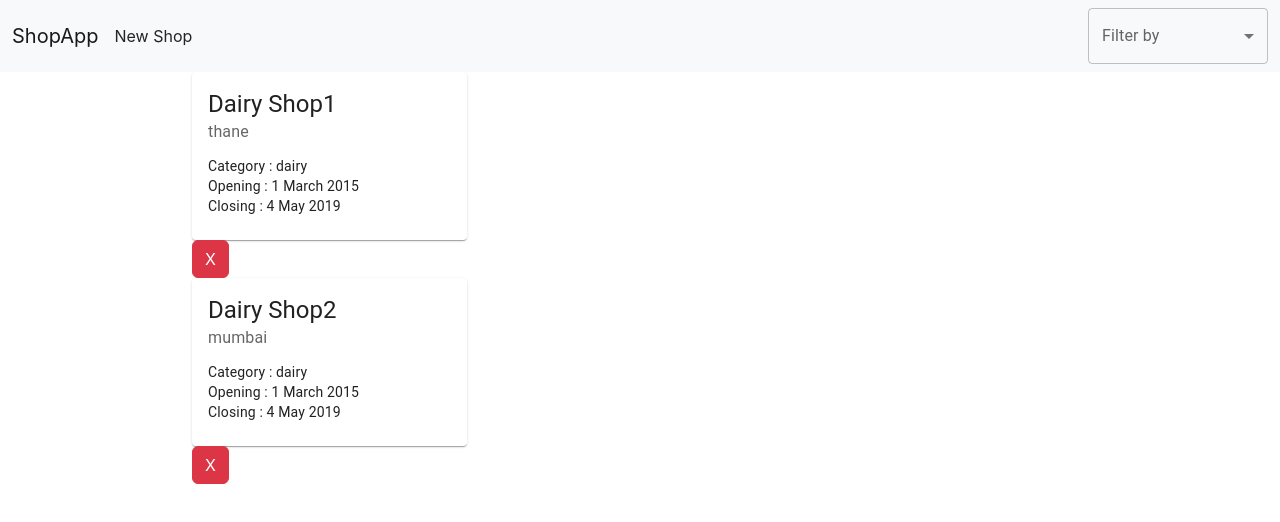
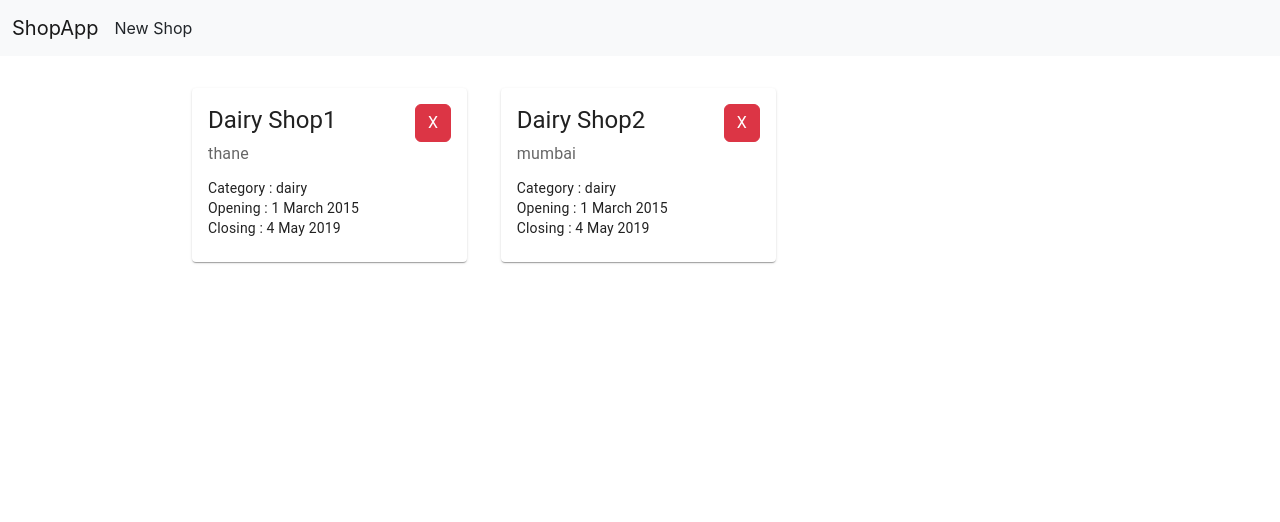
Before and after one commit to bhavyak13/Shops-App, a React (Create React App) app: page / in a window 1280 px wide. Shown: the top 522 px of the page. Built offline with nearby package versions, Linux system fonts and the light colour scheme.

Commit message:
added reducers nd context

```diff
--- a/src/App.js
+++ b/src/App.js
@@ -3,8 +3,8 @@ import ShopApp from './ShopApp';
 
 function App() {
   return (
-    <div className="App">
-      <ShopApp/>
+    <div>
+      <ShopApp />
     </div>
   );
 }
--- a/src/Card.js
+++ b/src/Card.js
@@ -10,17 +10,21 @@ export default function CardComp(props) {
     return (
         <Card sx={{ minWidth: 275 }}>
             <CardContent>
-                <Typography variant="h5" component="div">
+                <Typography variant="h5" component="div" style={{
+                    display:'flex',
+                    justifyContent:'space-between'
+                }}>
                     {name}
+                    <button onClick={props.deleteHandler} className={'btn btn-danger'}>X</button>
                 </Typography>
                 <Typography sx={{ mb: 1.5 }} color="text.secondary">
                     {area}
                 </Typography>
                 <Typography variant="body2">
                     Category : {category}
-                    <br/>
+                    <br />
                     Opening : {startDate[0]} {months[startDate[1] - 1]} {startDate[2]}
-                    <br/>
+                    <br />
                     Closing : {finishDate[0]} {months[finishDate[1] - 1]} {finishDate[2]}
                 </Typography>
             </CardContent>
--- /dev/null
+++ b/src/Hooks/useLocalStorageReducer.js
@@ -0,0 +1,20 @@
+import { useReducer, useEffect } from "react"
+
+const useLocalStorageReducer = (reducer, defaultValue, key) => {
+    const [state, dispatch] = useReducer(reducer, defaultValue, () => {
+        let value;
+        try {
+            value = JSON.parse(window.localStorage.getItem(key) || String(defaultValue));
+        }
+        catch (e) {
+            value = defaultValue;
+        }
+        return value;
+        // return defaultValue;
+    })
+    useEffect(() => {
+        window.localStorage.setItem(key, JSON.stringify(state))
+    }, [state, key])
+    return [state, dispatch];
+}
+export default useLocalStorageReducer;
--- a/src/Navbar.js
+++ b/src/Navbar.js
@@ -1,26 +1,26 @@
-import React, { useState } from 'react'
-import InputLabel from '@mui/material/InputLabel';
-import MenuItem from '@mui/material/MenuItem';
-import FormControl from '@mui/material/FormControl';
-import Select from '@mui/material/Select';
+import React from 'react'
+// import InputLabel from '@mui/material/InputLabel';
+// import MenuItem from '@mui/material/MenuItem';
+// import FormControl from '@mui/material/FormControl';
+// import Select from '@mui/material/Select';
 import NewShopForm from './NewShopForm';
 
 const Navbar = (props) => {
-    const { filter, setFilter } = props;
-    const handleChange = (e) => {
-        setFilter(e.target.value);
-    }
+    // const { filter, setFilter } = props;
+    // const handleChange = (e) => {
+    //     setFilter(e.target.value);
+    // }
     return (
         <div>
             <nav className="navbar navbar-expand-lg bg-light">
                 <div className="container-fluid">
-                    <a className="navbar-brand" href="#">ShopApp</a>
+                    <span className="navbar-brand">ShopApp</span>
                     <button className="navbar-toggler" type="button" data-bs-toggle="collapse" data-bs-target="#navbarNavDropdown" aria-controls="navbarNavDropdown" aria-expanded="false" aria-label="Toggle navigation">
                         <span className="navbar-toggler-icon"></span>
                     </button>
                     <div className="collapse navbar-collapse" id="navbarNavDropdown">
                         <NewShopForm open={props.open} setOpen={props.setOpen} addShop={props.addShop} />
-                        <FormControl style={{ marginLeft: 'auto', width: '180px' }}>
+                        {/* <FormControl style={{ marginLeft: 'auto', width: '180px' }}>
                             <InputLabel id="demo-simple-select-label">Filter by</InputLabel>
                             <Select
                                 labelId="demo-simple-select-label"
@@ -33,7 +33,7 @@ const Navbar = (props) => {
                                     <MenuItem key={e} value={e}>{e}</MenuItem>
                                 ))}
                             </Select>
-                        </FormControl>
+                        </FormControl> */}
                     </div>
                 </div>
             </nav>
--- /dev/null
+++ b/src/Reducers/ShopReducer.js
@@ -0,0 +1,12 @@
+import { v4 as uuid } from 'uuid';
+const ShopsReducer = (shops, action) => {
+    switch (action.type) {
+        case 'add':
+            return ([...shops, { ...action.shop, id: uuid() }])
+        case 'delete':
+            return(shops.filter(shop => shop.id !== action.id));
+        default:
+            break;
+    }
+}
+export default ShopsReducer;
--- a/src/Shop.js
+++ b/src/Shop.js
@@ -1,18 +1,26 @@
-import React from 'react'
+import React, { useContext } from 'react'
 import CardComp from './Card';
+import { dispatchContext, ShopsContext } from './ShopsContext';
 
 const Shop = (props) => {
-    const { name, area, category, startDate, finishDate } = props.shop;
-    const DeleteHandler = () => {
-        props.deleteShop(props.shop.id);
+    const shops = useContext(ShopsContext);
+    const dispatch = useContext(dispatchContext);
+    const id = props.id;
+    const shop = shops.filter(s => s.id === id);
+    const { name, area, category, startDate, finishDate } = shop[0];
+    const deleteHandler = () => {
+        dispatch({ type: 'delete', id })
     }
     return (
-        <div>
-            <CardComp name={name} area={area} category={category}
+        <div style={{ display: 'inline-block', width: '100%', marginTop: '2rem' }}>
+            <CardComp
+                name={name}
+                area={area}
+                category={category}
                 startDate={startDate}
                 finishDate={finishDate}
+                deleteHandler={deleteHandler}
             />
-            <button onClick={DeleteHandler} className={'btn btn-danger'}>X</button>
         </div>
     )
 }
--- a/src/ShopApp.js
+++ b/src/ShopApp.js
@@ -1,55 +1,25 @@
-import React, { useEffect, useState } from 'react'
+import React, { useState } from 'react'
 import ShopList from './ShopList';
-import { v4 as uuid } from 'uuid';
 import Navbar from './Navbar';
 import useStyles from './Styles/ShopAppStyles'
+import { ShopsProvider } from './ShopsContext';
 
 const ShopApp = () => {
-    const [shops, setShops] = useState([
-        {
-            id: '1',
-            area: 'thane',
-            category: 'dairy',
-            name: 'Dairy Shop1',
-            startDate: ['1', '3', '2015'],
-            finishDate: ['4', '5', '2019'],
-        },
-        {
-            id: '2',
-            area: 'mumbai',
-            category: 'dairy',
-            name: 'Dairy Shop2',
-            startDate: ['1', '3', '2015'],
-            finishDate: ['4', '5', '2019'],
-        },
-    ]);
+
     const [open, setOpen] = useState(false);
-    const addShop = (shop) => {
-        const newShop = { ...shop, id: uuid() };
-        setShops([...shops, newShop]);
-    }
-    const deleteShop = (id) => {
-        const newShop = shops.filter(shop => shop.id !== id);
-        setShops(newShop);
-    }
-    const filters = ['None', 'Area', 'Category', 'Open', 'Closed'];
-    const [filter, setFilter] = useState('');
-    let filteredShops = shops;
-    useEffect(() => {
-        // filteredShops=shops.filter(shop=>shop.)
-    }, [filter, shops]);
     const classes = useStyles();
     return (
-        <>
-            <Navbar open={open} setOpen={setOpen} addShop={addShop} filter={filter} setFilter={setFilter} filters={filters} />
+        <ShopsProvider>
+            <Navbar open={open} setOpen={setOpen}/>
             <div className={classes.root}>
                 <div className={classes.container}>
                     <div className={classes.shops}>
-                        <ShopList shops={filteredShops} deleteShop={deleteShop} />
+                        <ShopList />
                     </div>
                 </div>
             </div>
-        </>
+        </ShopsProvider>
     )
 }
 export default ShopApp;
+    // const filters = ['None', 'Area', 'Category', 'Open', 'Closed'];
--- a/src/ShopList.js
+++ b/src/ShopList.js
@@ -1,17 +1,18 @@
-import React from 'react'
+import React, { useContext } from 'react'
 import Shop from './Shop';
-function ShopList(props) {
-    const { shops } = props;
+import { ShopsContext } from './ShopsContext';
+
+function ShopList() {
+    const shops = useContext(ShopsContext);
     return (
-        <div>
+        <>
             {shops.map(shop => (
                 <Shop
                     key={shop.id}
-                    shop={shop}
-                    deleteShop={props.deleteShop}
+                    id={shop.id}
                 />
             ))}
-        </div>
+        </>
     )
 }
 export default ShopList;
--- /dev/null
+++ b/src/ShopSeeds.js
@@ -0,0 +1,19 @@
+const initialShops=[
+    {
+        id: '1',
+        area: 'thane',
+        category: 'dairy',
+        name: 'Dairy Shop1',
+        startDate: ['1', '3', '2015'],
+        finishDate: ['4', '5', '2019'],
+    },
+    {
+        id: '2',
+        area: 'mumbai',
+        category: 'dairy',
+        name: 'Dairy Shop2',
+        startDate: ['1', '3', '2015'],
+        finishDate: ['4', '5', '2019'],
+    },
+];
+export default initialShops;
--- /dev/null
+++ b/src/ShopsContext.js
@@ -0,0 +1,20 @@
+import React, { createContext } from 'react'
+import ShopsReducer from './Reducers/ShopReducer';
+import useLocalStorageReducer from './Hooks/useLocalStorageReducer';
+import initialShops from './ShopSeeds'
+
+const ShopsContext = createContext();
+const dispatchContext = createContext();
+
+
+const ShopsProvider = (props) => {
+    const [shops, dispatch] = useLocalStorageReducer(ShopsReducer, initialShops, 'shops');
+    return (
+        <ShopsContext.Provider value={shops}>
+            <dispatchContext.Provider value={dispatch}>
+                {props.children}
+            </dispatchContext.Provider>
+        </ShopsContext.Provider>
+    )
+}
+export { ShopsContext, ShopsProvider, dispatchContext }
```
Also changed, not shown: src/NewShopForm.js (+23 -11 lines).
